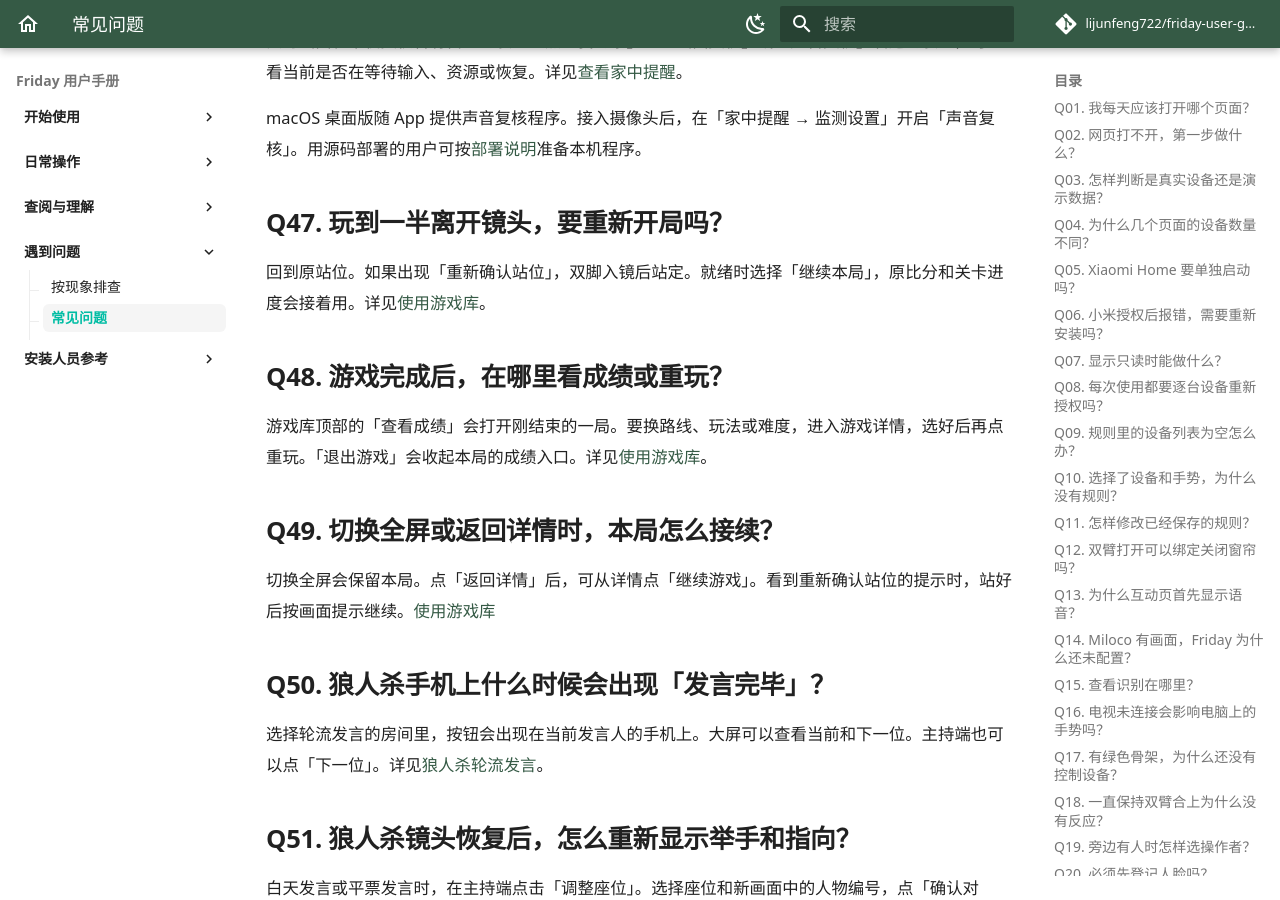
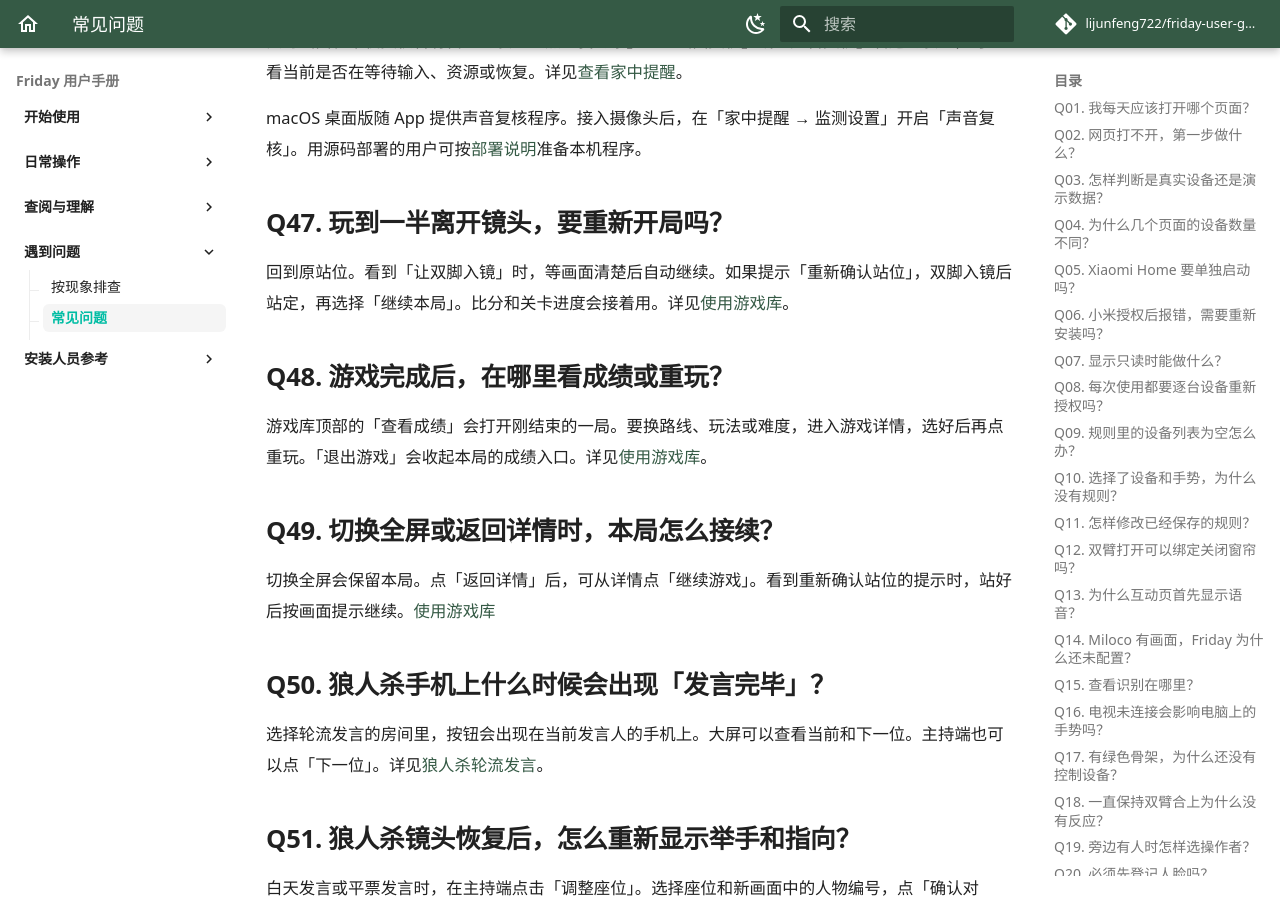
Before and after one commit to lijunfeng722/friday-user-guide, an MkDocs documentation site: the page built from docs/troubleshooting/faq.md, in a window 1280 px wide and 900 px high, scrolled down 7801 px. Built offline with MkDocs 1.6.1 and Material for MkDocs 9.7.7, drawn with Linux system fonts in a browser that asks for light colours; comment, search, counter and statistics services are not loaded.

Commit message:
文档：说明体感游戏站位与续局提示

```diff
--- a/docs/troubleshooting/faq.md
+++ b/docs/troubleshooting/faq.md
@@ -210,7 +210,7 @@ macOS 桌面版随 App 提供声音复核程序。接入摄像头后，在「家
 
 ## Q47. 玩到一半离开镜头，要重新开局吗？
 
-回到原站位。如果出现「重新确认站位」，双脚入镜后站定。就绪时选择「继续本局」，原比分和关卡进度会接着用。详见[使用游戏库](../guides/games.md)。
+回到原站位。看到「让双脚入镜」时，等画面清楚后自动继续。如果提示「重新确认站位」，双脚入镜后站定，再选择「继续本局」。比分和关卡进度会接着用。详见[使用游戏库](../guides/games.md)。
 
 ## Q48. 游戏完成后，在哪里看成绩或重玩？
 
```
Also changed, not shown: USER_MANUAL.md (+5 -1 lines), docs/assets/screenshots/friday-game-framing-phone.source.json (added, +15 -0 lines), docs/guides/games.md (+4 -0 lines), docs/assets/screenshots/friday-game-framing-phone.jpg (added).
